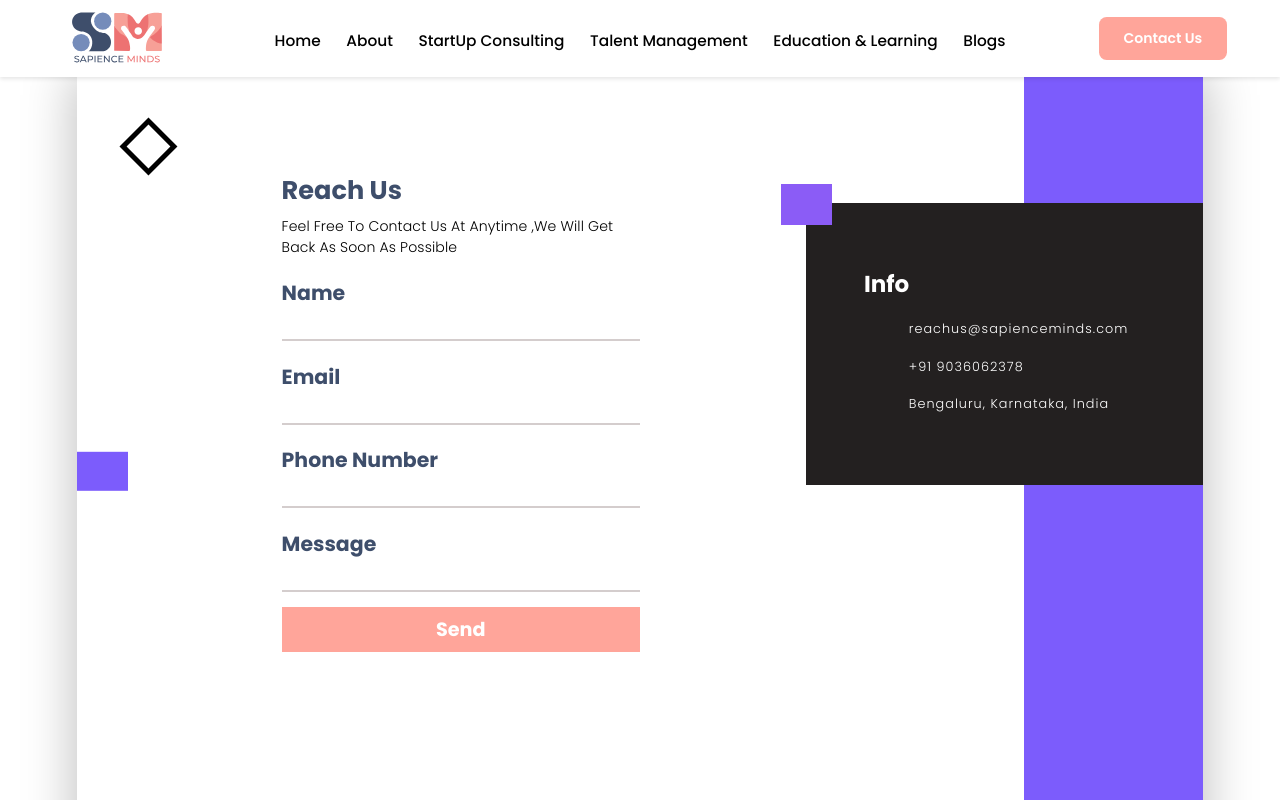
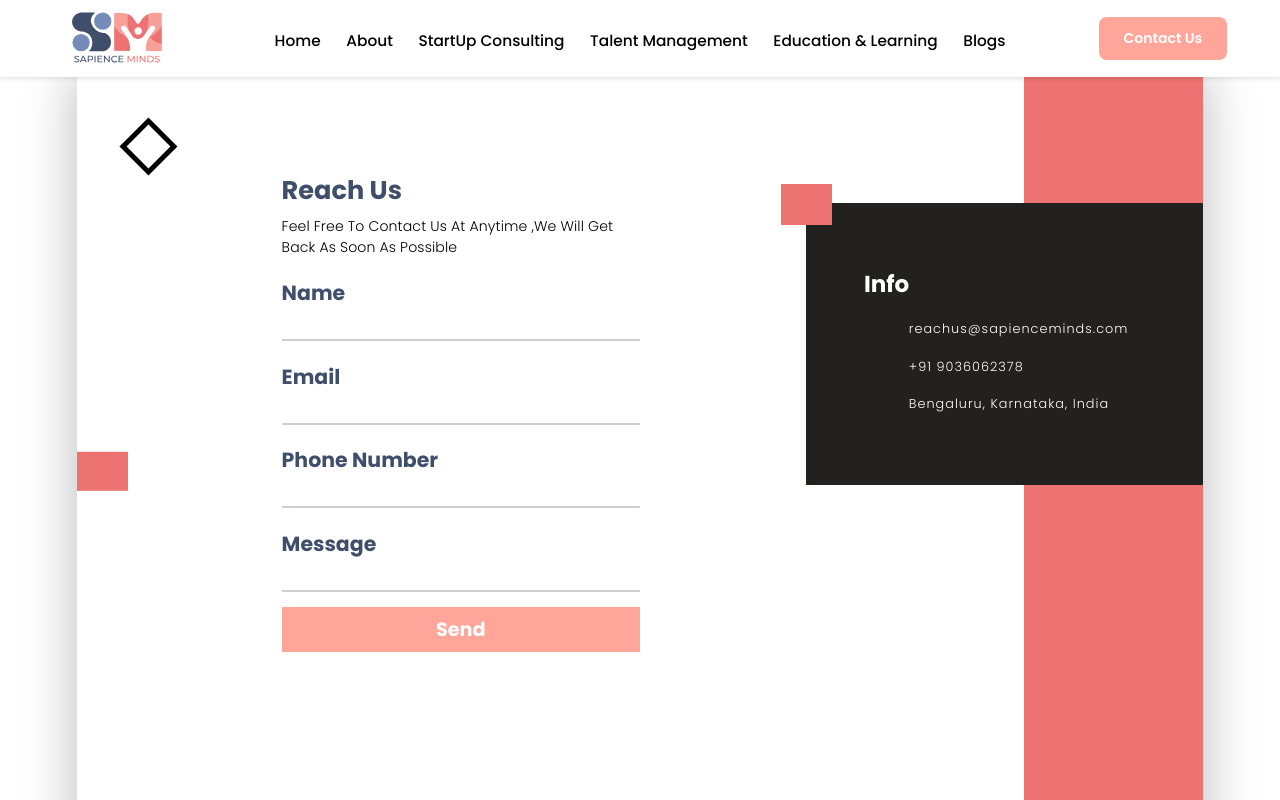
Before and after one commit to TriDizi-Dev/sapience-hr-minds, a React (Vite) app: page /contactus in a window 1280 px wide. Shown: the top 800 px of the page. Built offline with nearby package versions, Linux system fonts and the light colour scheme.

Commit message:
cantactus

```diff
--- a/src/Pages/ContactUs/ContactUs.css
+++ b/src/Pages/ContactUs/ContactUs.css
@@ -34,7 +34,7 @@
 .left-accent,
 .right-accent {
   position: absolute;
-  background: #7C5CFC;
+  background: #ED7272;
 }
 
 .left-accent {
@@ -138,7 +138,7 @@
   position: absolute;
   width: 4vw;
   height: 3.2vw;
-  background: #8b5cf6;
+  background: #ED7272;
   top: -1.5vw;
   left: -2vw;
 }
```
